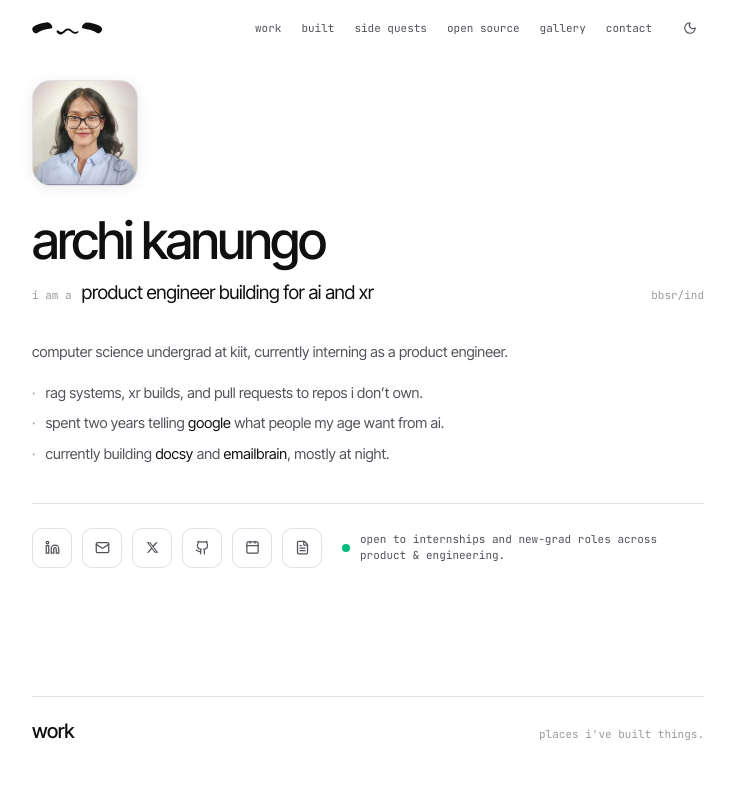
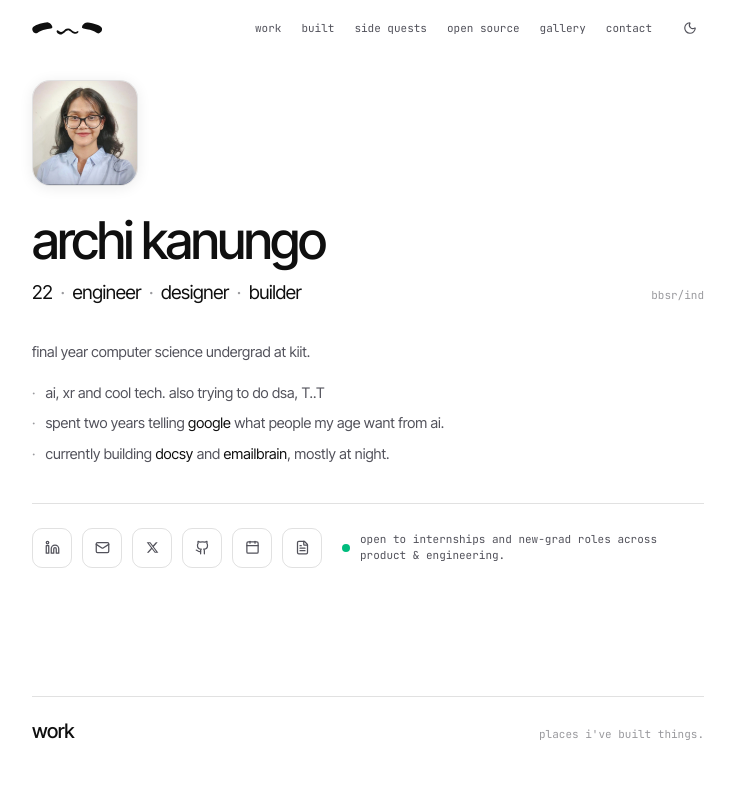
Before and after one commit to archiik04/portfolio., a React (Vite) app: page / in a window 1280 px wide. Shown: the top 794 px of the page, without its empty margins (272-1007 px from the left). Built offline with nearby package versions, Linux system fonts and the light colour scheme; no server answers.

Commit message:
feat: tighten the intro copy
- role line becomes age and roles instead of a job title
- lead drops the internship claim, says final year instead
- first bullet swapped for ai, xr and cool tech

```diff
--- a/src/components/site/Intro.tsx
+++ b/src/components/site/Intro.tsx
@@ -58,23 +58,26 @@ export const Intro: React.FC = () => (
       </h1>
 
       <div className="mt-2 flex flex-wrap items-baseline justify-between gap-x-4 gap-y-1">
-        <p className="flex flex-wrap items-baseline gap-x-2.5">
-          <span className="font-mono text-[11px] text-faint">i am a</span>
-          <span className="text-[17px] tracking-[-0.02em] text-ink sm:text-[19px]">
-            product engineer building for ai and xr
-          </span>
+        <p className="flex flex-wrap items-baseline gap-x-2 text-[17px] tracking-[-0.02em] text-ink sm:text-[19px]">
+          <span>22</span>
+          <span className="text-faint">&middot;</span>
+          <span>engineer</span>
+          <span className="text-faint">&middot;</span>
+          <span>designer</span>
+          <span className="text-faint">&middot;</span>
+          <span>builder</span>
         </p>
         <span className="font-mono text-[11px] text-faint">bbsr/ind</span>
       </div>
 
       <p className="mt-8 text-[13.5px] leading-[1.7] text-muted sm:text-[14.5px]">
-        computer science undergrad at kiit, currently interning as a product engineer.
+        final year computer science undergrad at kiit.
       </p>
 
       <ul className="mt-4 space-y-1.5 text-[13.5px] leading-[1.7] text-muted sm:text-[14.5px]">
         <li className="flex gap-2.5">
           <span className="text-faint">&middot;</span>
-          <span>rag systems, xr builds, and pull requests to repos i don&rsquo;t own.</span>
+          <span>ai, xr and cool tech. also trying to do dsa, T..T</span>
         </li>
         <li className="flex gap-2.5">
           <span className="text-faint">&middot;</span>
```
